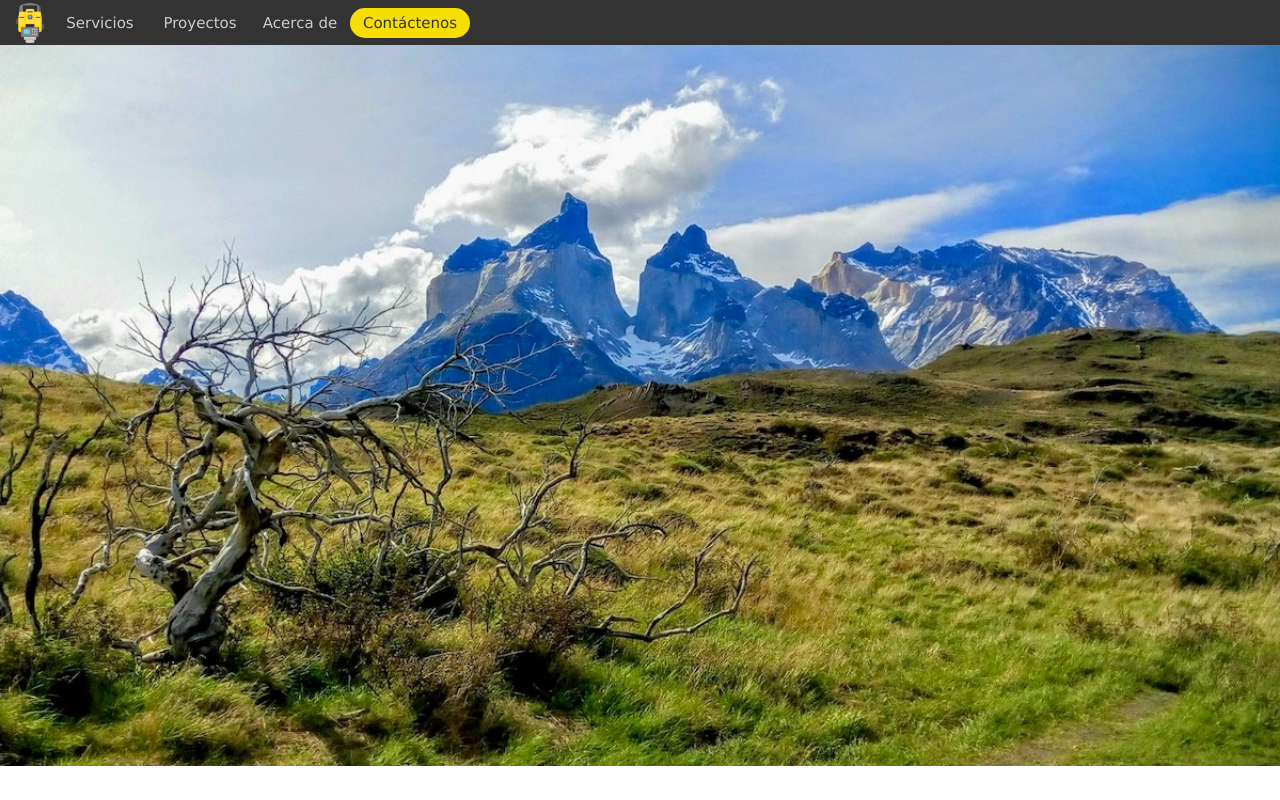
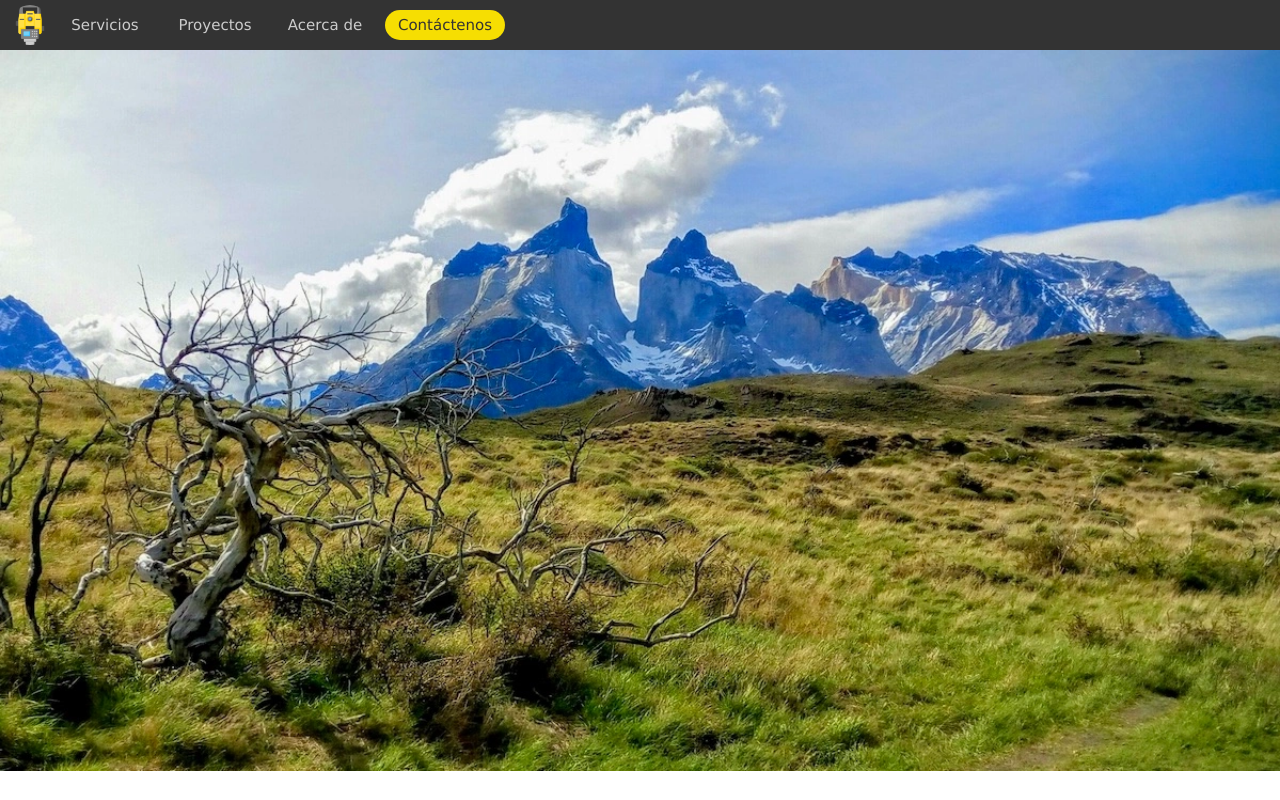
Before and after one commit to davidgq10/jbctopografia, a website: page index.html in a window 1280 px wide. Drawn offline with Linux system fonts and the light colour scheme.

Commit message:
working on navbar

```diff
--- a/sass/_component.scss
+++ b/sass/_component.scss
@@ -1,8 +1,11 @@
 .navbar {
+
   display: flex;
-  justify-content: flex-start;
+  flex-direction: row;
+  flex-wrap: wrap;
+  justify-content:flex-start;
   align-items: center;
-  height: 4rem;
+
   &__icon{
     margin-left: 1rem;
     width: auto;
@@ -16,9 +19,10 @@
   }
 
   &__item {
+    margin:5px;
+    height: 4rem;
+    line-height: 4rem;
     color: var(--grey-light-4);
-    padding: 0;
-    //border: 1px solid var(--grey-light-4);
     font-family: "Lucida Sans", "Lucida Sans Regular", "Lucida Grande",
       "Lucida Sans Unicode", Geneva, Verdana, sans-seri;
     font-size: 1.5rem;
@@ -43,6 +47,7 @@
 
   //Heights
   &--medium {
+    margin:5px;
     font-family: "Lucida Sans", "Lucida Sans Regular", "Lucida Grande",
       "Lucida Sans Unicode", Geneva, Verdana, sans-seri;
     font-size: 1.5rem;
@@ -50,8 +55,8 @@
     width: 12rem;
     text-align: center;
     height: 3rem;
+    line-height: 3rem;
     border-radius: 2rem;
-    line-height: 3rem;
   }
 }
 
--- a/sass/_layout.scss
+++ b/sass/_layout.scss
@@ -1,17 +1,9 @@
-.container {
-  display: flex;
-  max-width: 100%;
-  margin: 1rem auto;
-  background-color: var(--grey-light-1);
-  box-shadow: var(--shadow-dark);
-  min-height: 50rem;
-}
 .header{
   display: flex;
   background-color: var(--grey-dark-1);
-  max-width: 100%;
-  height: 4.5rem;
-  align-items: center;
+  width: 100vw;
+  min-height: 5rem;
+align-content: center;
 }
 
 .main{
```
Also changed, not shown: css/style.css, 1 other file.
